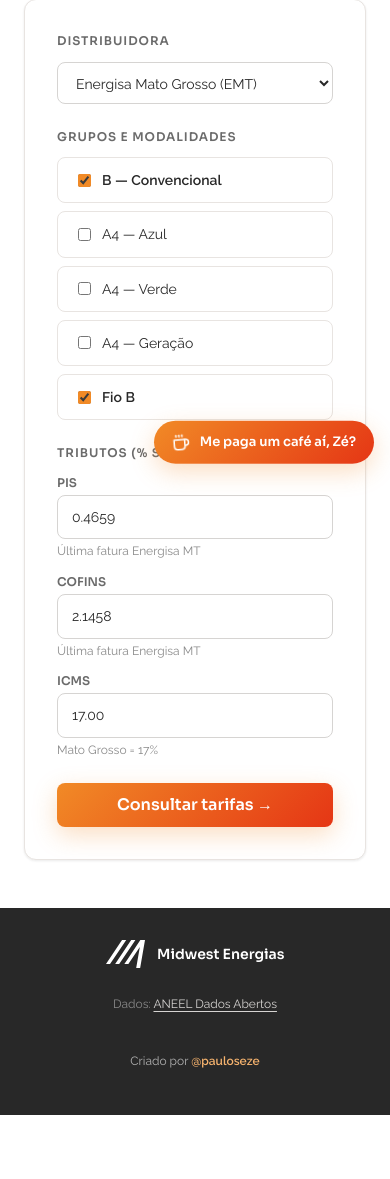
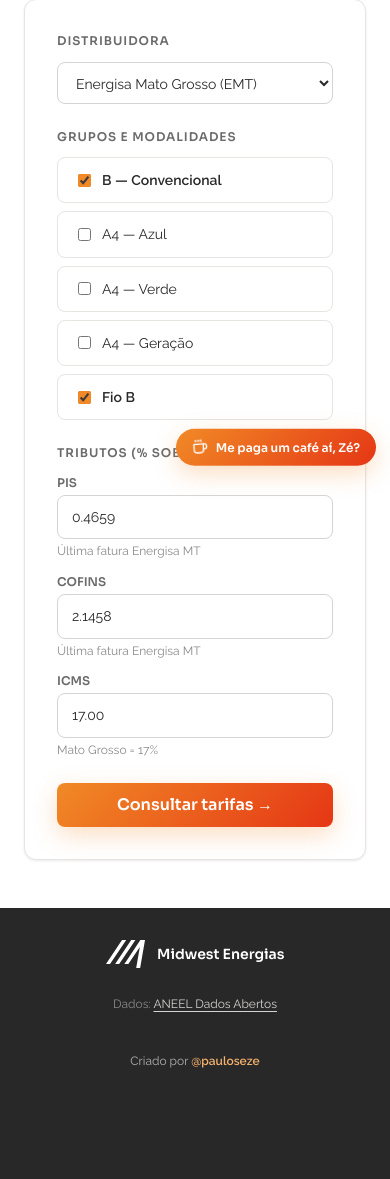
Before and after one commit to PauloSeze/tarifas-aneel, a FastAPI app: page / in a window 390 px wide. Shown: the part 364-1543 px from the top of the page. Before the commit the page ends 1479 px from the top, so only its background shows below. Run offline with FastAPI, Linux system fonts and the light colour scheme.

Commit message:
ui: padding-bottom no footer mobile pra FAB nao cobrir credito

```diff
--- a/app/templates/base.html
+++ b/app/templates/base.html
@@ -67,6 +67,11 @@
       background: var(--mw-dark);
       color: var(--mw-ink-300);
       padding: var(--space-8) var(--space-6);
+    }
+
+    /* mobile: reserva espaço no rodape pro FAB do café não cobrir o crédito */
+    @media (max-width: 540px) {
+      .mw-footer { padding-bottom: 96px; }
     }
 
     .mw-footer__inner {
@@ -174,11 +179,13 @@
     }
     @media (max-width: 540px) {
       .mw-coffee {
-        bottom: 16px;
-        right: 16px;
-        padding: 12px 18px;
-        font-size: 13px;
+        bottom: 14px;
+        right: 14px;
+        padding: 10px 16px;
+        font-size: 12px;
+        gap: 8px;
       }
+      .mw-coffee svg { width: 16px; height: 16px; }
     }
     @media (prefers-reduced-motion: reduce) {
       .mw-coffee,
```
